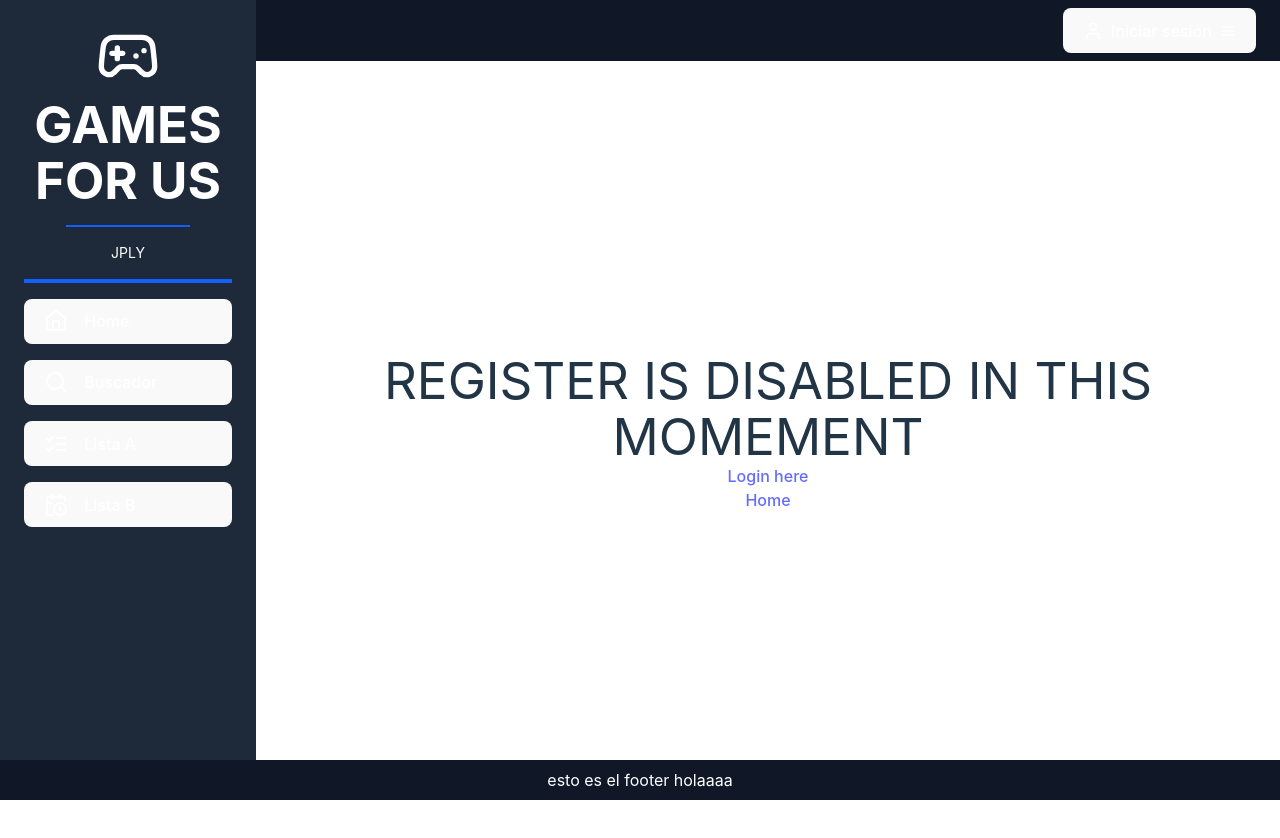
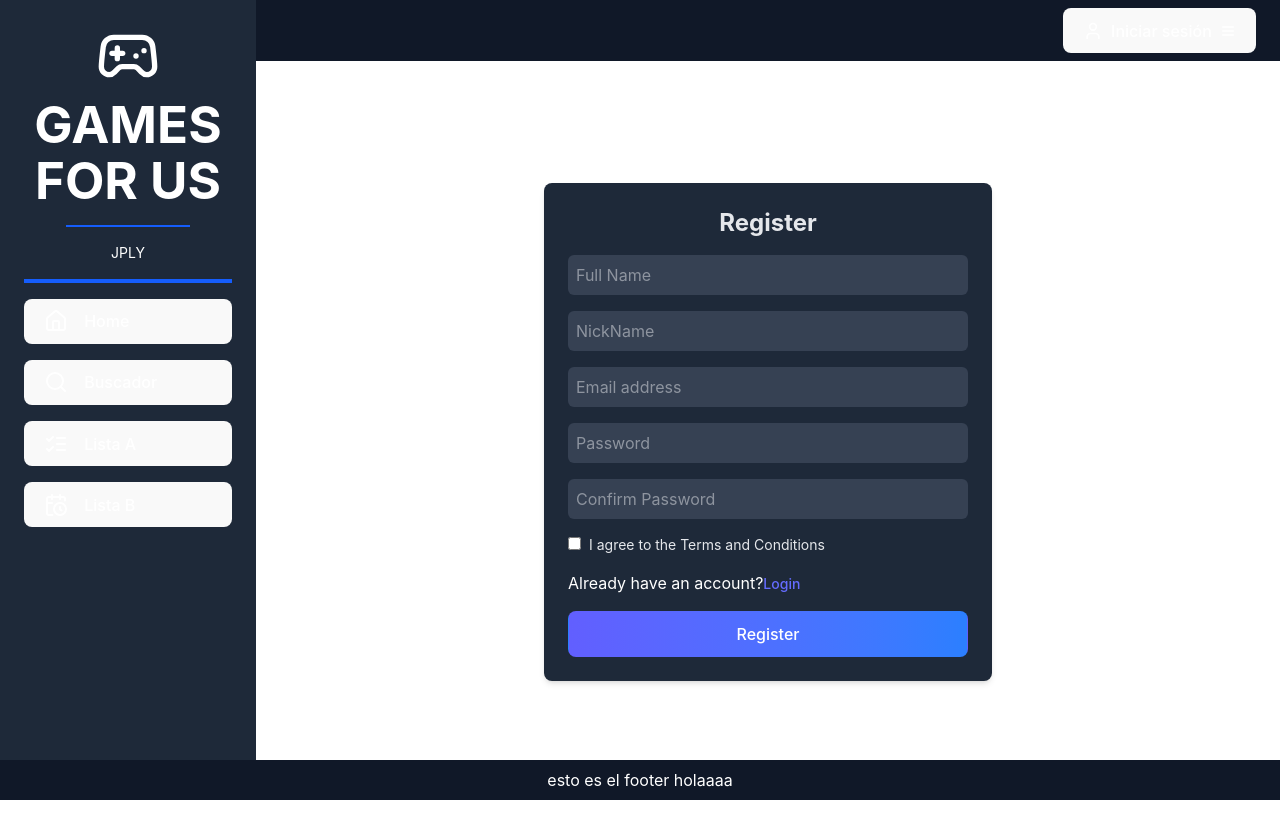
Before and after one commit to JPLY-XYZ/games-for-us-jply_xyz, a React (Vite) app: page /register in a window 1280 px wide. Shown: the top 838 px of the page. Before the commit the page ends 800 px from the top, so only its background shows below. Built offline with nearby package versions, Linux system fonts and the light colour scheme.

Commit message:
cambios menores

```diff
--- a/src/BaseLayout.jsx
+++ b/src/BaseLayout.jsx
@@ -10,7 +10,7 @@ function BaseLayout({ children }) {
       <aside className="fixed bottom-0 left-0 w-full h-auto bg-gray-800 text-white p-6 md:top-0 md:left-0 md:h-screen md:w-64 md:order-first">
        <Aside />
       </aside>
-      <main className="mt-16 md:ml-64 p-6 order-first md:order-none">
+      <main className=" md:ml-64 order-first md:order-none">
         {children}
       </main>
       <footer className="hidden md:block w-full bg-gray-900 text-white px-6 py-2 fixed bottom-0 left-0 mt-16 md:mt-4">
--- a/src/components/Header.jsx
+++ b/src/components/Header.jsx
@@ -2,7 +2,11 @@ import React from "react";
 import AuthHeaderButton from "./auth/AuthHeaderButton";
 
 function Header() {
-    return ( <><AuthHeaderButton /></> );
+    return ( <>
+    <div className="flex justify-end">
+    <AuthHeaderButton />
+    </div>
+    </> );
 }
 
 export default Header;
--- a/src/components/auth/AuthHeaderButton.jsx
+++ b/src/components/auth/AuthHeaderButton.jsx
@@ -1,4 +1,4 @@
-import React from "react";
+import React, { useEffect, useRef } from "react";
 import { Link } from "react-router-dom";
 import { useAuth } from "../../context/AuthContext";
 import { useState } from "react";
@@ -9,11 +9,32 @@ function AuthHeaderButton() {
   const [isOpen, setIsOpen] = useState(false);
 
 
+  const excludedRef = useRef(null); // Referencia al área específica que queremos excluir
+
+  useEffect(() => {
+    // Función para manejar clics globales
+    const handleClickOutside = (event) => {
+      if (excludedRef.current && !excludedRef.current.contains(event.target)) {
+        setIsOpen(false); // Cerrar si el clic está fuera del área específica
+      }
+    };
+
+    // Agregar el listener de clic global
+    document.addEventListener('click', handleClickOutside);
+
+    // Limpiar el evento cuando el componente se desmonte
+    return () => {
+      document.removeEventListener('click', handleClickOutside);
+    };
+  }, []); // El array vacío asegura que este efecto se ejecute una sola vez
+
+
   return (
-    <div className="flex justify-end">
-      <div className="relative inline-block text-left">
+
+    <div ref={excludedRef} className="relative inline-block text-left">
         <button
           onClick={() => setIsOpen(!isOpen)}
+
           className="flex items-center gap-2 bg-gray-200 p-2 rounded-xl hover:bg-gray-300 transition"
         >
           {isAuthenticated ? (
@@ -40,11 +61,12 @@ function AuthHeaderButton() {
             <ul className="text-gray-700">
               {isAuthenticated ? (
                 <>
-                  <li className="p-3 hover:bg-gray-100 cursor-pointer flex items-center gap-2">
+                  <li className="p-3 hover:bg-gray-100 cursor-pointer flex items-center gap-2" onClick={() => setIsOpen(!isOpen)}>
                     <Settings className="w-4 h-4" /> Configuración
                   </li>
                   <li
-                    onClick={logout}
+                    onClick={() => {logout(); setIsOpen(!isOpen);  }}
+
                     className="p-3 hover:bg-gray-100 cursor-pointer flex items-center gap-2"
                   >
                     <LogOut className="w-4 h-4" /> Cerrar sesión
@@ -53,13 +75,13 @@ function AuthHeaderButton() {
               ) : (
                 <>
                   <Link to="/login">
-                    <li className="p-3 hover:bg-gray-100 cursor-pointer flex items-center gap-2">
+                    <li className="p-3 hover:bg-gray-100 cursor-pointer flex items-center gap-2" onClick={() => setIsOpen(!isOpen)}>
                       <LogIn className="w-4 h-4" />
                       Iniciar sesión
                     </li>
                   </Link>
-                  <Link to="/login">
-                    <li className="p-3 hover:bg-gray-100 cursor-pointer flex items-center gap-2">
+                  <Link to="/register">
+                    <li className="p-3 hover:bg-gray-100 cursor-pointer flex items-center gap-2" onClick={() => setIsOpen(!isOpen)}>
                       <AtSign className="w-4 h-4" />
                       Crear cuenta
                     </li>
@@ -70,7 +92,7 @@ function AuthHeaderButton() {
           </div>
         )}
       </div>
-    </div>
+
   );
 }
 
--- a/src/components/auth/LoginForm.jsx
+++ b/src/components/auth/LoginForm.jsx
@@ -21,7 +21,7 @@ function LoginForm() {
        {
          loading: 'Iniciando sesion...',
          success: <b>Sesion iniciada !</b>,
-         error: <b>No se puede inciar sesion.</b>,
+         error: <b>No se puede iniciar sesion.</b>,
        }
      );
 
--- /dev/null
+++ b/src/components/auth/RegisterForm.jsx
@@ -0,0 +1,110 @@
+import { useState } from "react";
+import { useAuth } from "../../context/AuthContext";
+import { Link } from "react-router-dom";
+import toast from "react-hot-toast";
+
+function RegisterForm() {
+  const [fullName, setFullName] = useState("");
+  const [nickName, setNickName] = useState("");
+  const [email, setEmail] = useState("");
+  const [password, setPassword] = useState("");
+  const [confirmPassword, setConfirmPassword] = useState("");
+  const [acceptTerms, setAcceptTerms] = useState(false);
+
+  const handleSubmit = (e) => {
+    e.preventDefault();
+
+    console.log('Full Name:', fullName);
+    console.log('Nick Name:', nickName);
+    console.log('Email:', email);
+    console.log('Password:', password);
+    console.log('Confirm Password:', confirmPassword);
+    console.log('Accept Terms:', acceptTerms);
+
+    setFullName("");
+    setNickName("");
+    setEmail("");
+    setPassword("");
+    setConfirmPassword("");
+    setAcceptTerms(false);
+  };
+
+  return (
+    <div className="flex flex-col items-center justify-center h-screen dark">
+      <div className="w-full max-w-md bg-gray-800 rounded-lg shadow-md p-6">
+        <h2 className="text-2xl font-bold text-gray-200 mb-4">Register</h2>
+        <form className="flex flex-col" onSubmit={handleSubmit}>
+          <input
+            placeholder="Full Name"
+            className="bg-gray-700 text-gray-200 border-0 rounded-md p-2 mb-4 focus:bg-gray-600 focus:outline-none focus:ring-1 focus:ring-blue-500 transition ease-in-out duration-150"
+            type="text"
+            value={fullName}
+            onChange={(e) => setFullName(e.target.value)}
+          />
+          <input
+            placeholder="NickName"
+            className="bg-gray-700 text-gray-200 border-0 rounded-md p-2 mb-4 focus:bg-gray-600 focus:outline-none focus:ring-1 focus:ring-blue-500 transition ease-in-out duration-150"
+            type="text"
+            value={nickName}
+            maxLength={15}
+            onChange={(e) => setNickName(e.target.value)}
+          />
+          <input
+            placeholder="Email address"
+            className="bg-gray-700 text-gray-200 border-0 rounded-md p-2 mb-4 focus:bg-gray-600 focus:outline-none focus:ring-1 focus:ring-blue-500 transition ease-in-out duration-150"
+            type="email"
+            value={email}
+            onChange={(e) => setEmail(e.target.value)}
+          />
+          <input
+            placeholder="Password"
+            className="bg-gray-700 text-gray-200 border-0 rounded-md p-2 mb-4 focus:bg-gray-600 focus:outline-none focus:ring-1 focus:ring-blue-500 transition ease-in-out duration-150"
+            type="password"
+            value={password}
+            onChange={(e) => setPassword(e.target.value)}
+          />
+          <input
+            placeholder="Confirm Password"
+            className="bg-gray-700 text-gray-200 border-0 rounded-md p-2 mb-4 focus:bg-gray-600 focus:outline-none focus:ring-1 focus:ring-blue-500 transition ease-in-out duration-150"
+            type="password"
+            value={confirmPassword}
+            onChange={(e) => setConfirmPassword(e.target.value)}
+          />
+          <div className="flex items-center justify-between flex-wrap">
+            <label
+              className="text-sm text-gray-200 cursor-pointer"
+              htmlFor="terms"
+            >
+              <input
+                className="mr-2"
+                id="terms"
+                type="checkbox"
+                checked={acceptTerms}
+                onChange={(e) => setAcceptTerms(e.target.checked)}
+              />
+              I agree to the Terms and Conditions
+            </label>
+            <p className="text-white mt-4">
+              Already have an account?
+              <Link
+                to={"/login"}
+                className="text-sm text-blue-500 hover:underline mt-4"
+                href="#"
+              >
+                Login
+              </Link>
+            </p>
+          </div>
+          <button
+            className="bg-gradient-to-r from-indigo-500 to-blue-500 text-white font-bold py-2 px-4 rounded-md mt-4 hover:bg-indigo-600 hover:to-blue-600 transition ease-in-out duration-150"
+            type="submit"
+          >
+            Register
+          </button>
+        </form>
+      </div>
+    </div>
+  );
+}
+
+export default RegisterForm;
--- a/src/context/AuthContext.jsx
+++ b/src/context/AuthContext.jsx
@@ -1,5 +1,6 @@
 import React, { createContext, useState, useContext, useEffect } from "react";
 import { encryptJSON } from "../lib/cryptoUtils";
+import toast from "react-hot-toast";
 
 // Crear el contexto
 const AuthContext = createContext();
@@ -80,12 +81,16 @@ export const AuthProvider = ({ children }) => {
       setUser(JSON.parse(body.userData));
       setIsAuthenticated(true);
       localStorage.setItem("user", body.loginToken); // Crear el item en el localStorage
+
       console.log("Login exitoso");
     }
   };
 
   const logout = () => {
     setUser(null);
+    toast(<b>Sesion cerrada!</b>, {
+      icon: '👋',
+    });
     setIsAuthenticated(false);
     localStorage.removeItem("user"); // Limpiar el localStorage
   };
--- a/src/pages/auth/Register.jsx
+++ b/src/pages/auth/Register.jsx
@@ -1,5 +1,6 @@
 import { Link, useNavigate } from "react-router-dom";
 import { useAuth } from "../../context/AuthContext";
+import RegisterForm from "../../components/auth/RegisterForm";
 
 function Register() {
   const navigate = useNavigate(); // hook para navegar
@@ -11,11 +12,8 @@ function Register() {
 
   return (
     <>
-      <h1>REGISTER IS DISABLED IN THIS MOMEMENT</h1>
-      <div className="flex flex-col items-center justify-center  dark">
-        <Link to="/login">Login here</Link>
-        <Link to="/">Home</Link>
-      </div>
+
+     <RegisterForm />
     </>
   );
 }
```
